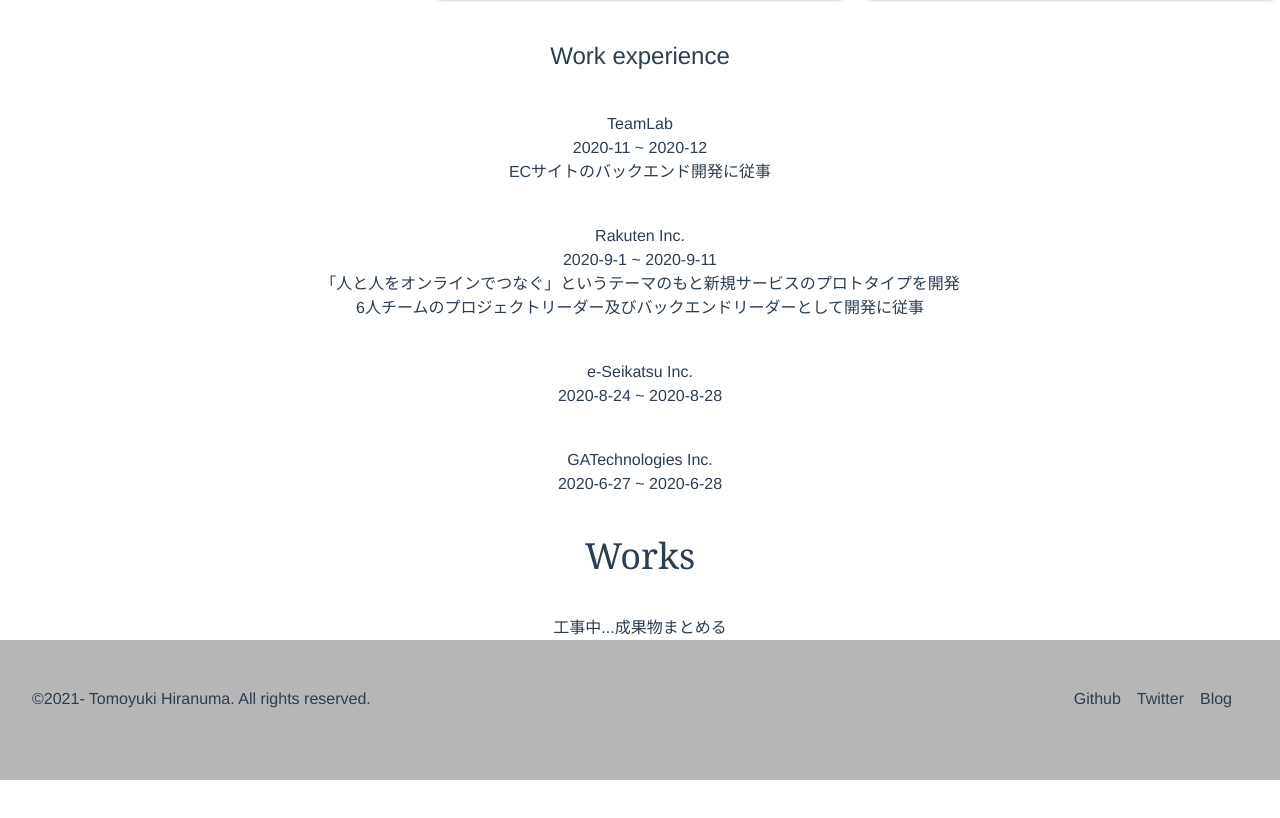
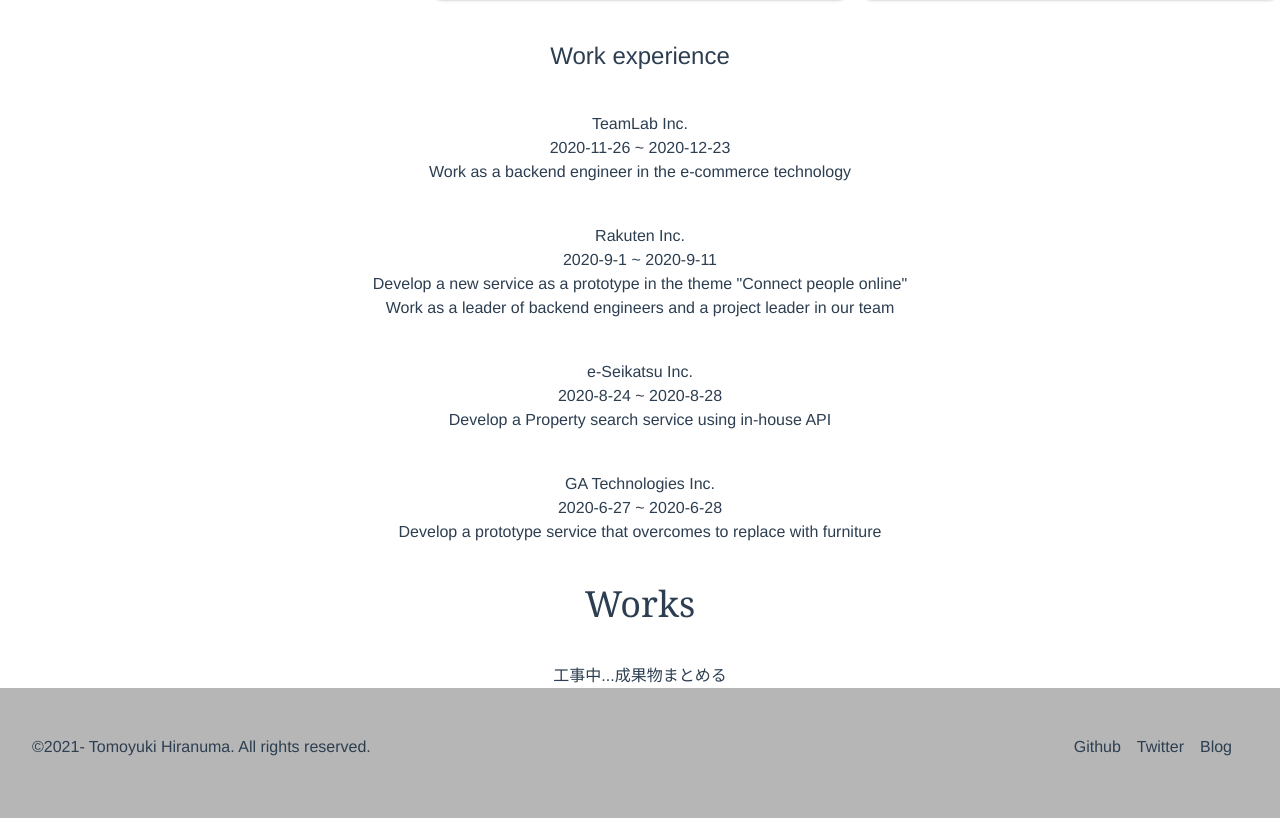
Before and after one commit to tomoyuki-hiranuma/portfolio, a Vue app: page / in a window 1280 px wide. Shown: the part 1551-2369 px from the top of the page. Before the commit the page ends 2331 px from the top, so only its background shows below. Built offline with nearby package versions, Linux system fonts and the light colour scheme.

Commit message:
fix: 日本語を英語に

```diff
--- a/src/components/Skills.vue
+++ b/src/components/Skills.vue
@@ -17,10 +17,10 @@
     <p class="text-2xl my-10">Work experience</p>
     <div>
       <div class="my-10">
-        <p class="">TeamLab</p>
+        <p class="">TeamLab Inc.</p>
         <div>
-          <p>2020-11 ~ 2020-12</p>
-          <p>ECサイトのバックエンド開発に従事</p>
+          <p>2020-11-26 ~ 2020-12-23</p>
+          <p>Work as a backend engineer in the e-commerce technology</p>
         </div>
       </div>
       <div class="my-10">
@@ -28,10 +28,10 @@
         <div>
           <p>2020-9-1 ~ 2020-9-11</p>
           <p>
-            「人と人をオンラインでつなぐ」というテーマのもと新規サービスのプロトタイプを開発
-          </p>
-          <p>
-            6人チームのプロジェクトリーダー及びバックエンドリーダーとして開発に従事
+            Develop a new service as a prototype in the theme "Connect people
+            online"<br />
+            Work as a leader of backend engineers and a project leader in our
+            team
           </p>
         </div>
       </div>
@@ -39,12 +39,16 @@
         <p>e-Seikatsu Inc.</p>
         <div>
           <p>2020-8-24 ~ 2020-8-28</p>
+          <p>Develop a Property search service using in-house API</p>
         </div>
       </div>
       <div class="my-10">
-        <p>GATechnologies Inc.</p>
+        <p>GA Technologies Inc.</p>
         <div>
           <p>2020-6-27 ~ 2020-6-28</p>
+          <p>
+            Develop a prototype service that overcomes to replace with furniture
+          </p>
         </div>
       </div>
     </div>
```
